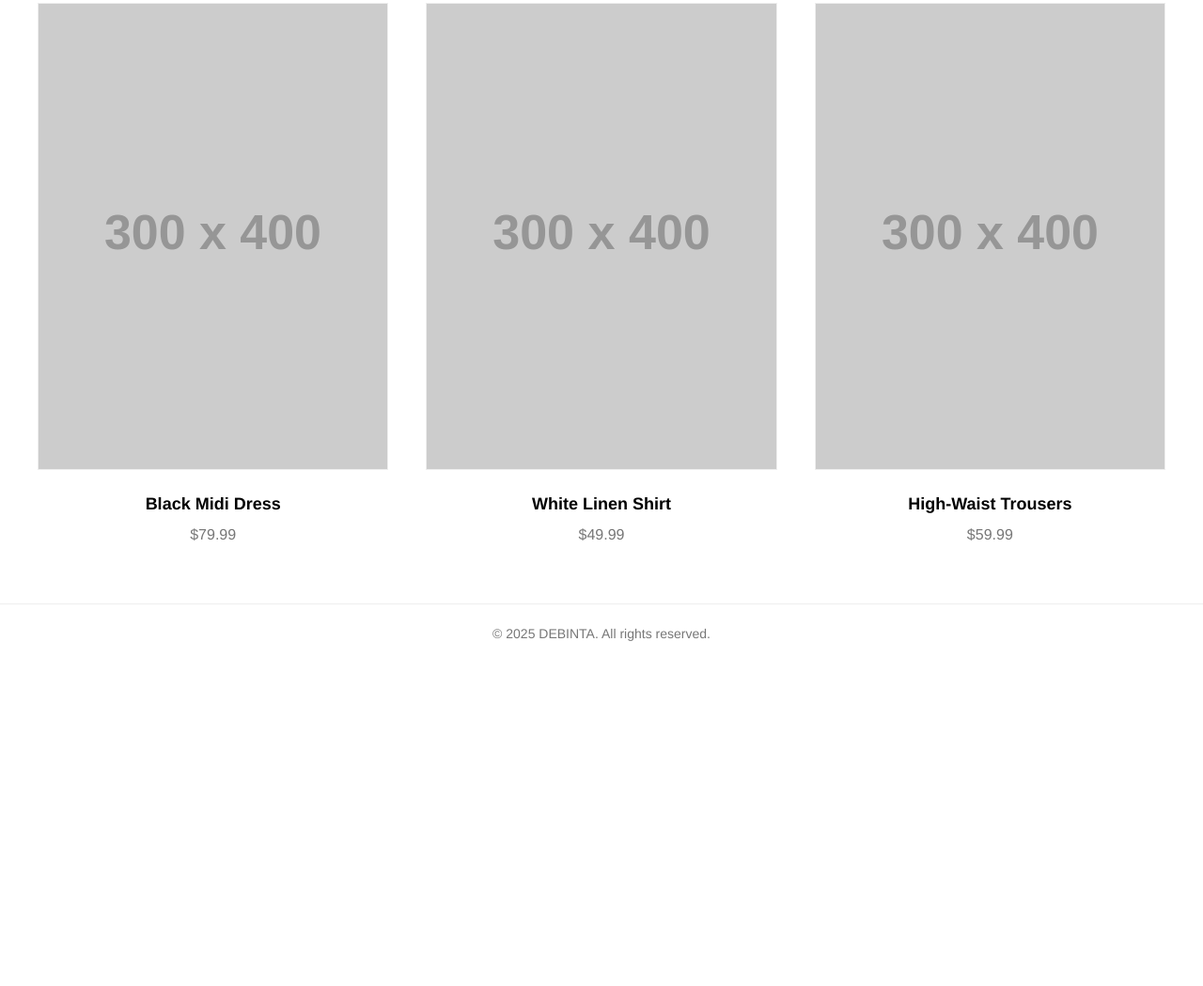
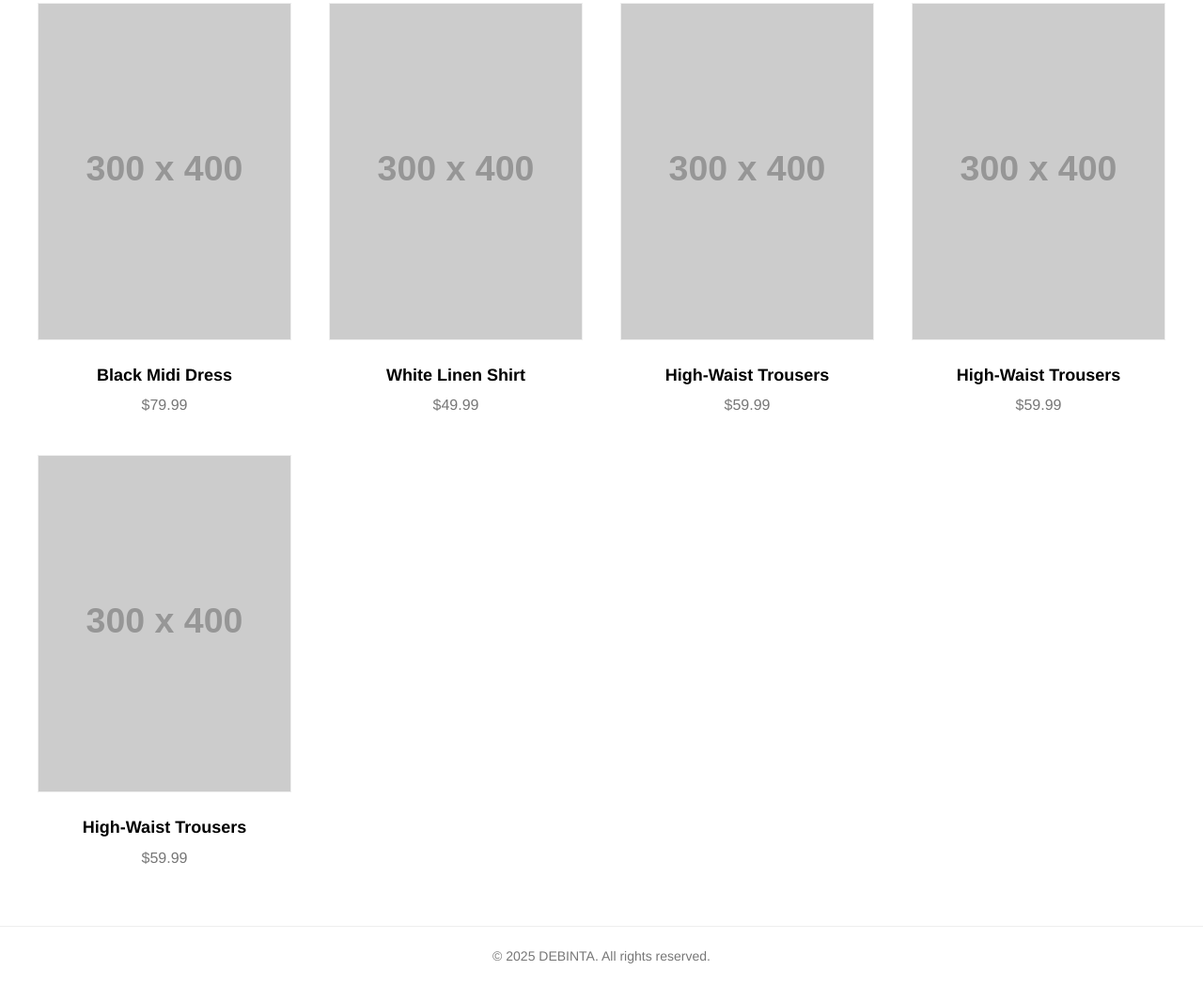
Before and after one commit to DEBINTA/DEBINTA, a plain HTML site: page index.html in a window 1280 px wide. Shown: the part 518-1567 px from the top of the page at 94% size. Before the commit the page ends 1223 px from the top, so only its background shows below. Drawn offline with Linux system fonts and the light colour scheme; placeholder pictures from the web are drawn by us.

Commit message:
Update index.html

```diff
--- a/index.html
+++ b/index.html
@@ -135,6 +135,16 @@
       <h3>High-Waist Trousers</h3>
       <p>$59.99</p>
     </div>
+    <div class="product">
+      <img src="https://via.placeholder.com/300x400" alt="Product 4" />
+      <h3>High-Waist Trousers</h3>
+      <p>$59.99</p>
+    </div>
+    <div class="product">
+      <img src="https://via.placeholder.com/300x400" alt="Product 5" />
+      <h3>High-Waist Trousers</h3>
+      <p>$59.99</p>
+    </div>
   </section>
 
   <footer>
```
